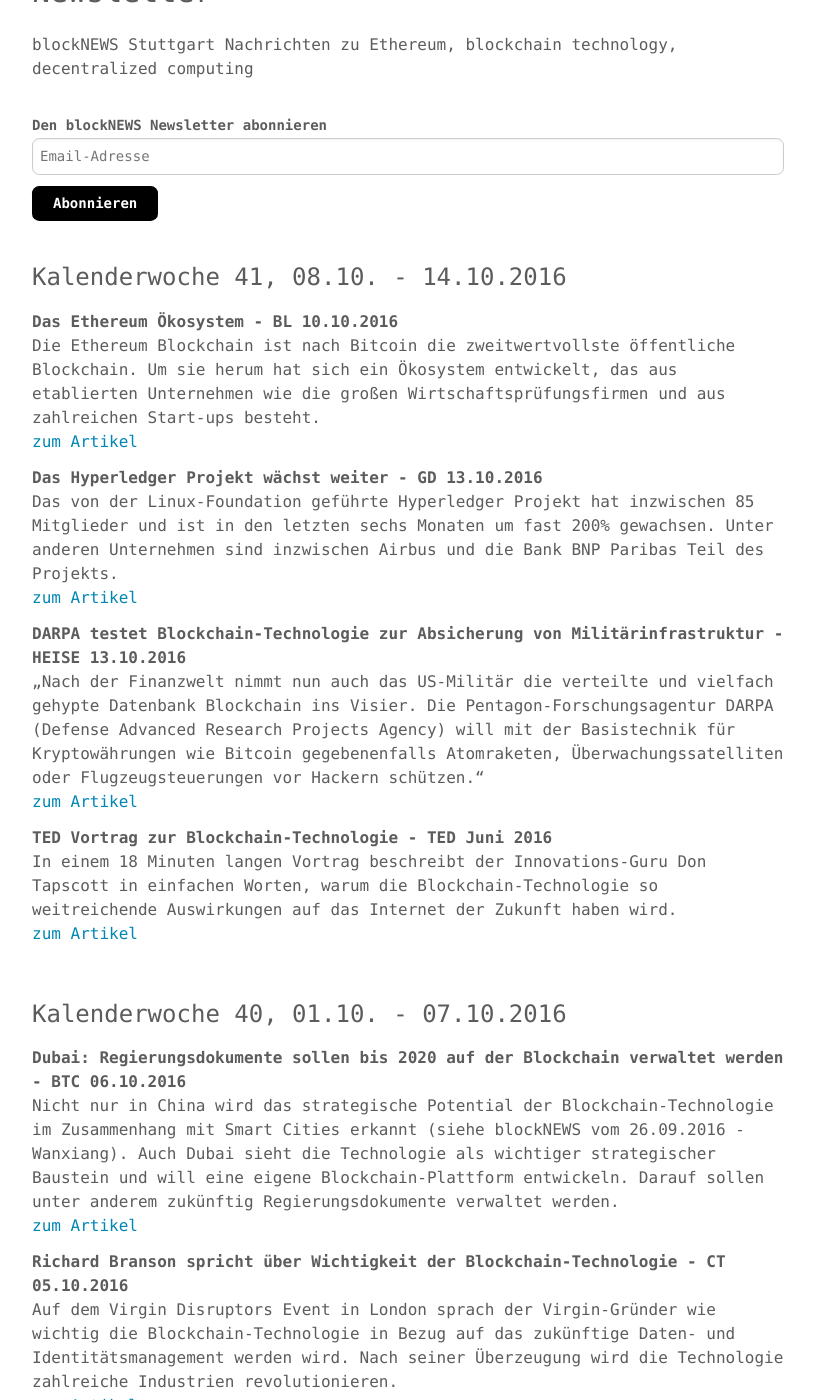
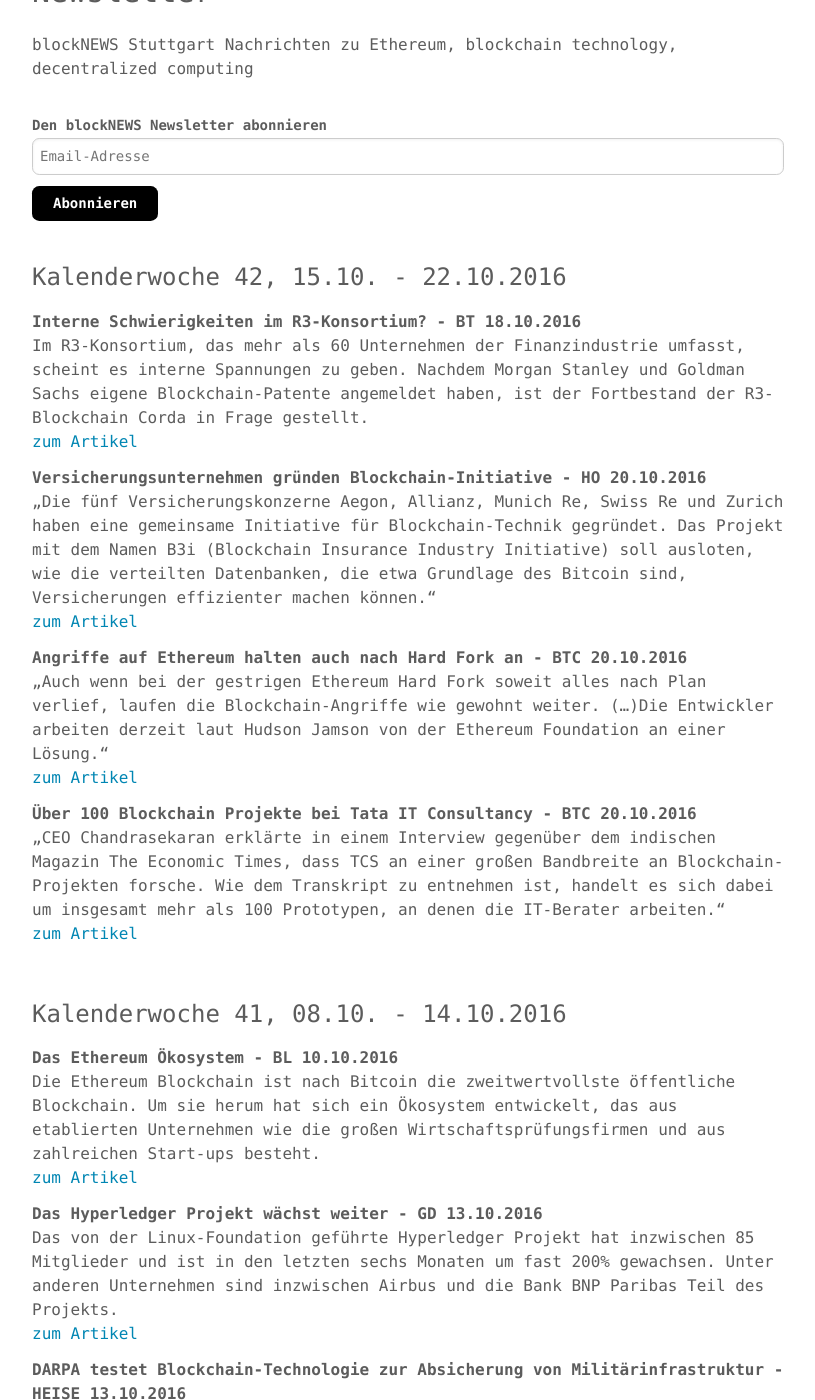
Before and after one commit to blocklab/site, a Jekyll site: the page built from newsletter.md, in a window 1280 px wide and 1400 px high, scrolled down 499 px. Shown: the whole window, without its empty margins (232-1047 px from the left). Built offline with Jekyll 4.4.1, drawn with Linux system fonts in a browser that asks for light colours; comment, search, counter and statistics services are not loaded.

Commit message:
Update newsletter.md

```diff
--- a/newsletter.md
+++ b/newsletter.md
@@ -27,6 +27,34 @@ Nachrichten zu Ethereum, blockchain technology, decentralized computing
 </div>
 
 <!--End mc_embed_signup-->
+
+<br>
+
+### Kalenderwoche 42, 15.10. - 22.10.2016
+
+**Interne Schwierigkeiten im R3-Konsortium? - BT 18.10.2016**
+<br>
+Im R3-Konsortium, das mehr als 60 Unternehmen der Finanzindustrie umfasst, scheint es interne Spannungen zu geben. Nachdem Morgan Stanley und Goldman Sachs eigene Blockchain-Patente angemeldet haben, ist der Fortbestand der R3-Blockchain Corda in Frage gestellt.
+<br>
+[zum Artikel](http://www.bankingtech.com/612342/trouble-in-the-r3-paradise/)
+
+**Versicherungsunternehmen gründen Blockchain-Initiative - HO 20.10.2016**
+<br>
+„Die fünf Versicherungskonzerne Aegon, Allianz, Munich Re, Swiss Re und Zurich haben eine gemeinsame Initiative für Blockchain-Technik gegründet. Das Projekt mit dem Namen B3i (Blockchain Insurance Industry Initiative) soll ausloten, wie die verteilten Datenbanken, die etwa Grundlage des Bitcoin sind, Versicherungen effizienter machen können.“
+<br>
+[zum Artikel](https://www.heise.de/newsticker/meldung/B3i-Allianz-und-andere-Versicherungsriesen-gruenden-Blockchain-Initiative-3355409.html)
+
+**Angriffe auf Ethereum halten auch nach Hard Fork an - BTC 20.10.2016**
+<br>
+„Auch wenn bei der gestrigen Ethereum Hard Fork soweit alles nach Plan verlief, laufen die Blockchain-Angriffe wie gewohnt weiter. (…)Die Entwickler arbeiten derzeit laut Hudson Jamson von der Ethereum Foundation an einer Lösung.“
+<br>
+[zum Artikel](https://www.btc-echo.de/trotz-ethereum-hard-fork-weitere-blockchain-angriffe/)
+
+**Über 100 Blockchain Projekte bei Tata IT Consultancy - BTC 20.10.2016**
+<br>
+„CEO Chandrasekaran erklärte in einem Interview gegenüber dem indischen Magazin The Economic Times, dass TCS an einer großen Bandbreite an Blockchain-Projekten forsche. Wie dem Transkript zu entnehmen ist, handelt es sich dabei um insgesamt mehr als 100 Prototypen, an denen die IT-Berater arbeiten.“
+<br>
+[zum Artikel](https://www.btc-echo.de/tata-it-consultancy-arbeitet-an-100-blockchain-projekten/)
 
 <br>
 
```
